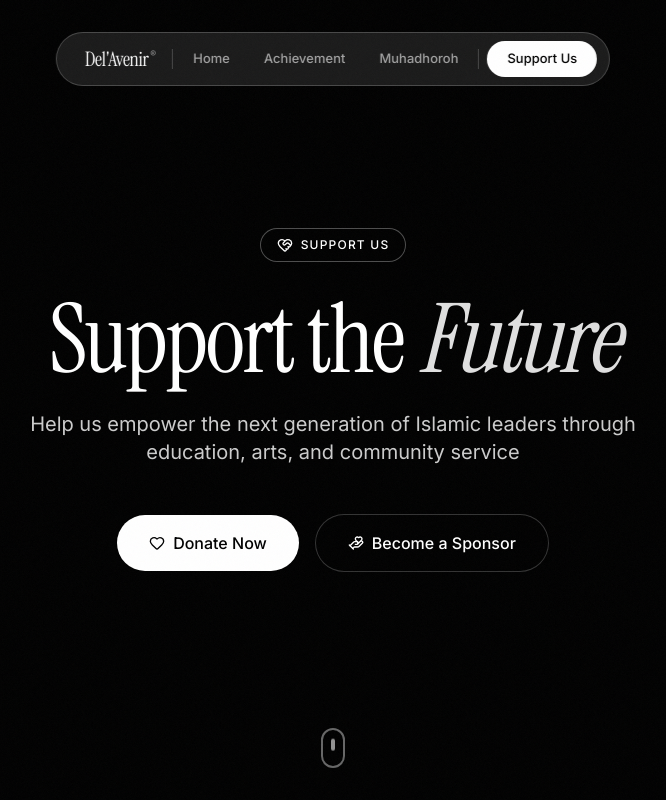
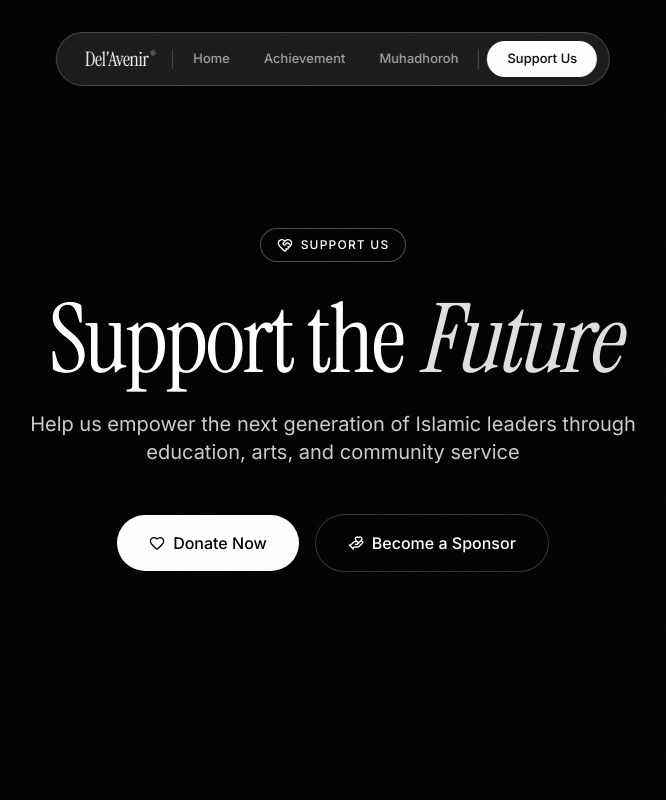
Before and after one commit to fakhrialwin5/del-avenir, a Next.js app: page /support in a window 1280 px wide. Shown: the top 800 px of the page, without its empty margins (307-973 px from the left). Built offline with nearby package versions, Linux system fonts and the light colour scheme.

Commit message:
Remove scroll indicator (mouse logo) from all pages

```diff
--- a/app/globals.css
+++ b/app/globals.css
@@ -168,22 +168,6 @@ body {
   animation: float-particle linear infinite;
 }
 
-/* ── Scroll Indicator ── */
-@keyframes scroll-bounce {
-  0%, 100% {
-    transform: translateY(0);
-    opacity: 1;
-  }
-  50% {
-    transform: translateY(8px);
-    opacity: 0.5;
-  }
-}
-
-.animate-scroll-bounce {
-  animation: scroll-bounce 2s ease-in-out infinite;
-}
-
 /* ── Glass Effect ── */
 .glass {
   background: rgba(255, 255, 255, 0.85);
--- a/components/sections/achievement/HeroSection.tsx
+++ b/components/sections/achievement/HeroSection.tsx
@@ -79,12 +79,6 @@ export default function HeroSection() {
         </motion.div>
       </div>
 
-      {/* Scroll indicator */}
-      <div className="absolute bottom-8 left-1/2 -translate-x-1/2">
-        <div className="w-6 h-10 border-2 border-white/40 rounded-full flex justify-center">
-          <div className="w-1 h-3 bg-white/60 rounded-full mt-2 animate-scroll-bounce" />
-        </div>
-      </div>
     </section>
   );
 }
--- a/components/sections/muhadhoroh/HeroSection.tsx
+++ b/components/sections/muhadhoroh/HeroSection.tsx
@@ -149,12 +149,6 @@ export default function HeroSection() {
         </motion.div>
       </div>
 
-      {/* Scroll indicator */}
-      <div className="absolute bottom-8 left-1/2 -translate-x-1/2">
-        <div className="w-6 h-10 border-2 border-white/40 rounded-full flex justify-center">
-          <div className="w-1 h-3 bg-white/60 rounded-full mt-2 animate-scroll-bounce" />
-        </div>
-      </div>
     </section>
   );
 }
--- a/components/sections/support/HeroSection.tsx
+++ b/components/sections/support/HeroSection.tsx
@@ -70,12 +70,6 @@ export default function HeroSection() {
         </motion.div>
       </div>
 
-      {/* Scroll indicator */}
-      <div className="absolute bottom-8 left-1/2 -translate-x-1/2">
-        <div className="w-6 h-10 border-2 border-white/40 rounded-full flex justify-center">
-          <div className="w-1 h-3 bg-white/60 rounded-full mt-2 animate-scroll-bounce" />
-        </div>
-      </div>
     </section>
   );
 }
```
